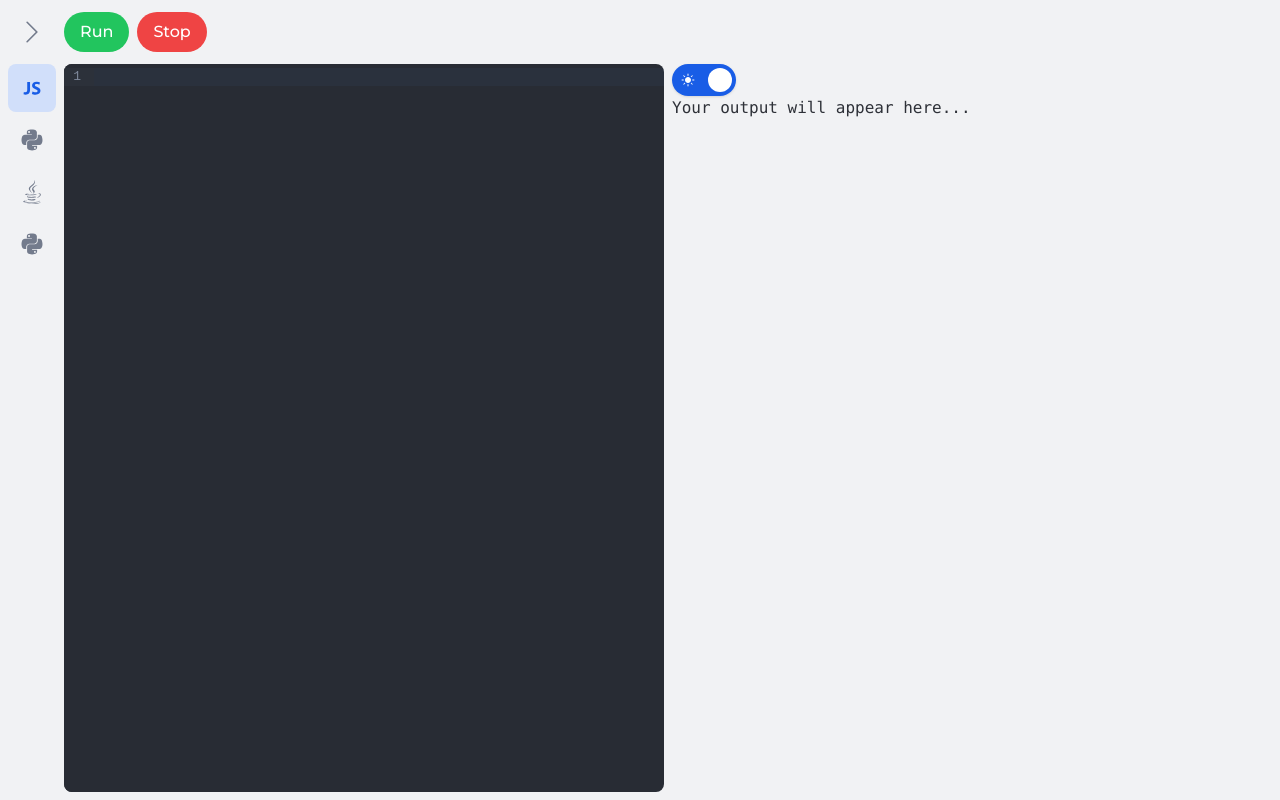
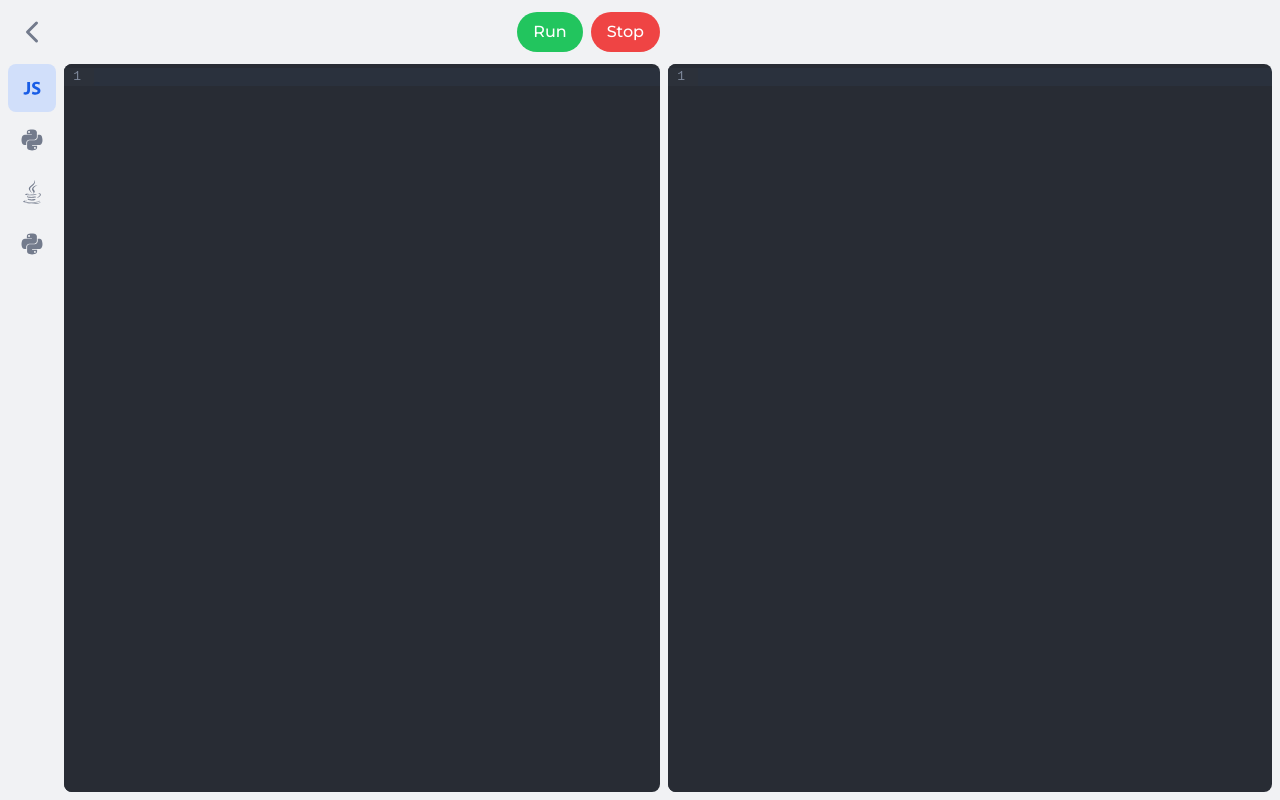
Before and after one commit to rizwanahamadcodes/code-runner, a React (Vite) app: page / in a window 1280 px wide. Built offline with nearby package versions, Linux system fonts and the light colour scheme.

Commit message:
almost done with the layout

```diff
--- a/src/App.tsx
+++ b/src/App.tsx
@@ -5,10 +5,10 @@ import Aside from "@/components/Aside";
 import EditorsWrapper from "@/components/EditorsWrapper";
 import MainContent from "@/components/MainContent";
 import Navbar from "@/components/Navbar";
+import { LayoutProvider } from "./context/LayoutContext";
 
 function App() {
     const [selectedId, setSelectedId] = useState<number | null>(null);
-
     const handleChange = (option: Option) => {
         setSelectedId(option.id);
     };
@@ -19,11 +19,13 @@ function App() {
 
     return (
         <>
-            <Navbar />
-            <MainContent>
-                <Aside />
-                <EditorsWrapper />
-            </MainContent>
+            <LayoutProvider>
+                <Navbar />
+                <MainContent>
+                    <Aside />
+                    <EditorsWrapper />
+                </MainContent>
+            </LayoutProvider>
         </>
     );
 }
--- a/src/components/Aside.tsx
+++ b/src/components/Aside.tsx
@@ -1,14 +1,23 @@
 import Menubar from "@/components/Menubar";
+import { useLayoutContext } from "@/context/LayoutContext";
+import clsx from "clsx";
 
 type AsideProps = {};
 
 const Aside = (props: AsideProps) => {
     const {} = props;
+    const { sidebarCollapsed } = useLayoutContext();
 
     return (
-        <aside className="flex flex-col rounded-0.75 darks:bg-gray-800  bgs-white h-full p-0.25s">
-            <Menubar />
-        </aside>
+        <div
+            className={clsx(
+                "transition-all",
+                sidebarCollapsed ? "w-0" : "w-3.5"
+            )}>
+            <aside className="flex flex-col mr-0.5 rounded-0.75 darks:bg-gray-800  bgs-white h-full p-0.25s">
+                <Menubar />
+            </aside>
+        </div>
     );
 };
 
--- a/src/components/EditorsWrapper.tsx
+++ b/src/components/EditorsWrapper.tsx
@@ -1,13 +1,15 @@
-import ThemeToggler from "@/components/ThemeToggler";
+import { useLayoutContext } from "@/context/LayoutContext";
 import { javascript } from "@codemirror/lang-javascript";
 import { oneDark } from "@codemirror/theme-one-dark";
 import CodeMirror from "@uiw/react-codemirror";
+import clsx from "clsx";
 import React, { useState } from "react";
 
 type EditorsWrapperProps = {};
 
 const EditorsWrapper: React.FC<EditorsWrapperProps> = () => {
     const [code, setCode] = useState<string>(""); // State to hold input code
+    const { outputCollapsed, setOutputCollapsed } = useLayoutContext();
 
     // Handle changes in the CodeMirror editor
     const handleCodeChange = (value: string) => {
@@ -15,24 +17,34 @@ const EditorsWrapper: React.FC<EditorsWrapperProps> = () => {
     };
 
     return (
-        <>
-            <div className="">
+        <main
+            className={clsx(
+                "grow h-full grid gap-0.5 transition-all",
+                outputCollapsed
+                    ? "grid-cols-1 grid-rows-[1fr_6rem] md:grid-cols-[1fr_6rem] md:grid-rows-[1fr]"
+                    : "grid-cols-1 grid-rows-[1fr_50%] md:grid-cols-[1fr_50%]  md:grid-rows-[1fr]"
+            )}>
+            <div className="flex flex-col">
                 <CodeMirror
                     value={code}
                     height="100%"
                     theme={oneDark}
                     extensions={[javascript()]}
                     onChange={handleCodeChange}
-                    className="grow h-full rounded-0.5 overflow-hidden"
+                    className="grow rounded-0.5 overflow-hidden"
                 />
             </div>
-            <div className="">
-                <ThemeToggler />
-                <pre className="text-sm text-gray-800 dark:text-gray-200">
-                    {code || "Your output will appear here..."}
-                </pre>
+            <div className="flex flex-col">
+                <CodeMirror
+                    // value={code}
+                    height="100%"
+                    theme={oneDark}
+                    extensions={[javascript()]}
+                    onChange={handleCodeChange}
+                    className="grow rounded-0.5 overflow-hidden"
+                />
             </div>
-        </>
+        </main>
     );
 };
 
--- a/src/components/MainContent.tsx
+++ b/src/components/MainContent.tsx
@@ -3,11 +3,7 @@ type MainContentProps = React.ComponentPropsWithoutRef<"div">;
 const MainContent = (props: MainContentProps) => {
     const { children } = props;
 
-    return (
-        <div className="h-full grid grid-cols-[auto_1fr_1fr] gap-0.5">
-            {children}
-        </div>
-    );
+    return <div className="h-[calc(100%_-_3.5rem)] flex">{children}</div>;
 };
 
 export default MainContent;
--- a/src/components/Navbar.tsx
+++ b/src/components/Navbar.tsx
@@ -1,22 +1,66 @@
-import Container from "@/components/Container";
-import { BsChevronRight } from "react-icons/bs";
+import { useLayoutContext } from "@/context/LayoutContext";
+import clsx from "clsx";
+import { CgMenu } from "react-icons/cg";
+import { LuChevronLeft } from "react-icons/lu";
 import Button from "./Button";
 
 type NavbarProps = {};
 
 const Navbar = (props: NavbarProps) => {
     const {} = props;
-
+    const {
+        outputCollapsed,
+        setOutputCollapsed,
+        sidebarCollapsed,
+        setSidebarCollapsed,
+    } = useLayoutContext();
+    const toggleSidebar = () => {
+        setSidebarCollapsed((oldSidebarCollapsed) => !oldSidebarCollapsed);
+    };
     return (
-        <nav className="grid grid-cols-[auto_1fr_1fr] gap-0.5">
-            <button className="h-3 w-3 flex transition-all items-center justify-center rounded-0.5 hover:bg-gray-100 dark:hover:bg-gray-700 white-focus">
-                <BsChevronRight className="text-1.625 text-gray-500   dark:hover:text-gray-300" />
+        <nav className="flex shrink-0">
+            <button
+                onClick={toggleSidebar}
+                className="mr-0.5 h-3 w-3 flex transition-all items-center justify-center rounded-0.5">
+                {sidebarCollapsed ? (
+                    <CgMenu
+                        className={clsx(
+                            "text-1.625 text-gray-500 transition-all"
+                        )}
+                    />
+                ) : (
+                    <LuChevronLeft
+                        className={clsx(
+                            "text-2.25 text-gray-500 transition-all"
+                        )}
+                    />
+                )}
             </button>
-            <div className="w-full gap-0.5 flex items-center">
-                <Button colorScheme="green">Run</Button>
-                <Button colorScheme="red">Stop</Button>
+            <div
+                className={clsx(
+                    "grow grid gap-0.5 transition-all ",
+                    outputCollapsed
+                        ? "md:grid-cols-[1fr_6rem] grid-cols-[1fr]"
+                        : "md:grid-cols-[1fr_50%] grid-cols-[1fr]"
+                )}>
+                <div className="w-full gap-0.5 flex justify-end items-center">
+                    <Button
+                        colorScheme="green"
+                        onClick={() => {
+                            setOutputCollapsed(true);
+                        }}>
+                        Run
+                    </Button>
+                    <Button
+                        colorScheme="red"
+                        onClick={() => {
+                            setOutputCollapsed(false);
+                        }}>
+                        Stop
+                    </Button>
+                </div>
+                <div className="w-full"></div>
             </div>
-            <div className="w-full"></div>
         </nav>
     );
 };
--- /dev/null
+++ b/src/context/layoutContext.tsx
@@ -0,0 +1,43 @@
+import React, { createContext, useContext, useState, ReactNode } from "react";
+
+// Define the context value type
+interface LayoutContextValue {
+    outputCollapsed: boolean;
+    setOutputCollapsed: React.Dispatch<React.SetStateAction<boolean>>;
+    sidebarCollapsed: boolean;
+    setSidebarCollapsed: React.Dispatch<React.SetStateAction<boolean>>;
+}
+
+// Create the context
+const LayoutContext = createContext<LayoutContextValue | undefined>(undefined);
+
+// Provide the context
+export const LayoutProvider: React.FC<{ children: ReactNode }> = ({
+    children,
+}) => {
+    const [outputCollapsed, setOutputCollapsed] = useState(false);
+    const [sidebarCollapsed, setSidebarCollapsed] = useState(false);
+
+    return (
+        <LayoutContext.Provider
+            value={{
+                outputCollapsed,
+                setOutputCollapsed,
+                sidebarCollapsed,
+                setSidebarCollapsed,
+            }}>
+            {children}
+        </LayoutContext.Provider>
+    );
+};
+
+// Custom hook to access the context
+export const useLayoutContext = (): LayoutContextValue => {
+    const context = useContext(LayoutContext);
+    if (!context) {
+        throw new Error(
+            "useLayoutContext must be used within a LayoutProvider"
+        );
+    }
+    return context;
+};
```
